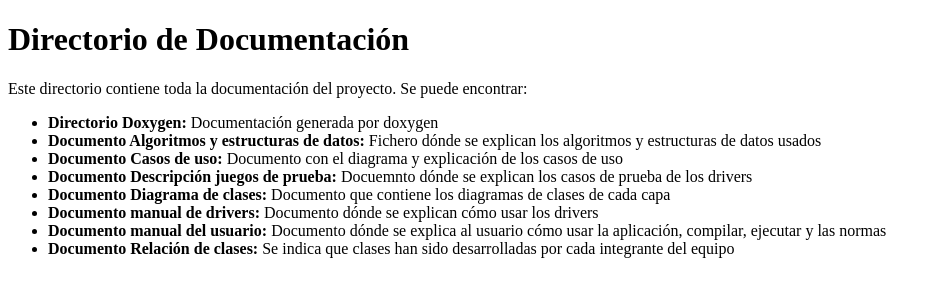
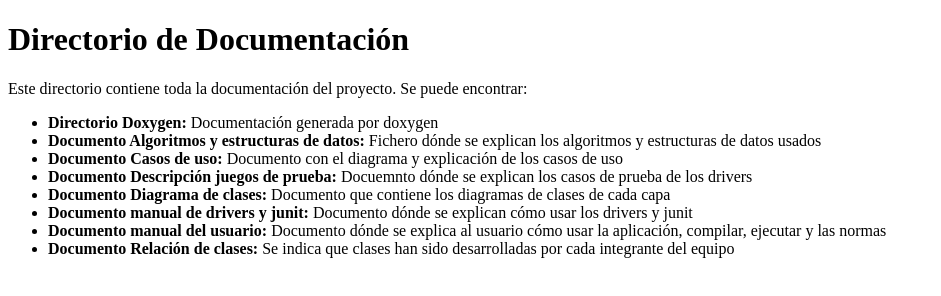
Before and after one commit to paucuesta9/PROP_Kakuro, a plain HTML site: page doc/index.html in a window 1280 px wide. Shown: the whole page, without its empty margins (0-941 px from the left). Drawn offline with Linux system fonts and the light colour scheme.

Commit message:
Cambio manual drivers y junit

```diff
--- a/doc/index.html
+++ b/doc/index.html
@@ -17,7 +17,7 @@
         <li><b>Documento Casos de uso: </b>Documento con el diagrama y explicación de los casos de uso</li>
         <li><b>Documento Descripción juegos de prueba: </b>Docuemnto dónde se explican los casos de prueba de los drivers</li>
         <li><b>Documento Diagrama de clases: </b>Documento que contiene los diagramas de clases de cada capa</li>
-        <li><b>Documento manual de drivers: </b>Documento dónde se explican cómo usar los drivers</li>
+        <li><b>Documento manual de drivers y junit: </b>Documento dónde se explican cómo usar los drivers y junit</li>
         <li><b>Documento manual del usuario: </b>Documento dónde se explica al usuario cómo usar la aplicación, compilar, ejecutar y las normas</li>
         <li><b>Documento Relación de clases: </b>Se indica que clases han sido desarrolladas por cada integrante del equipo</li>
     </ul>
```
Also changed, not shown: 3 other files.
